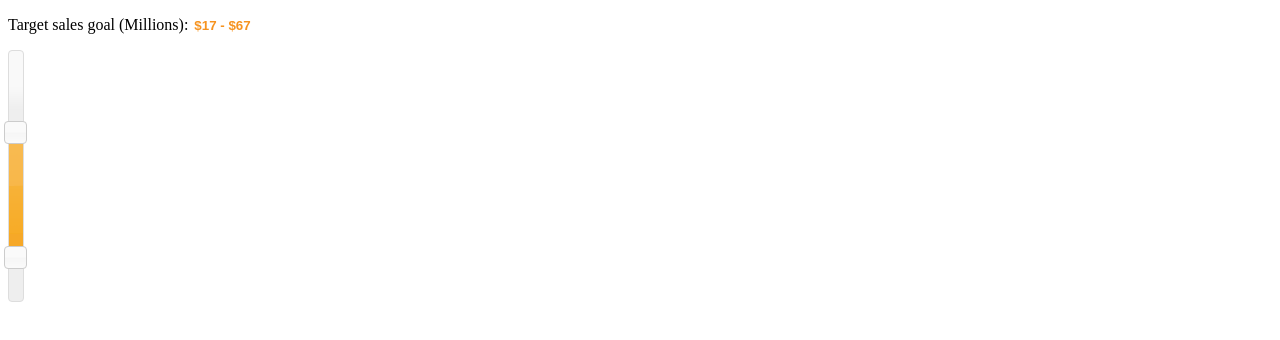
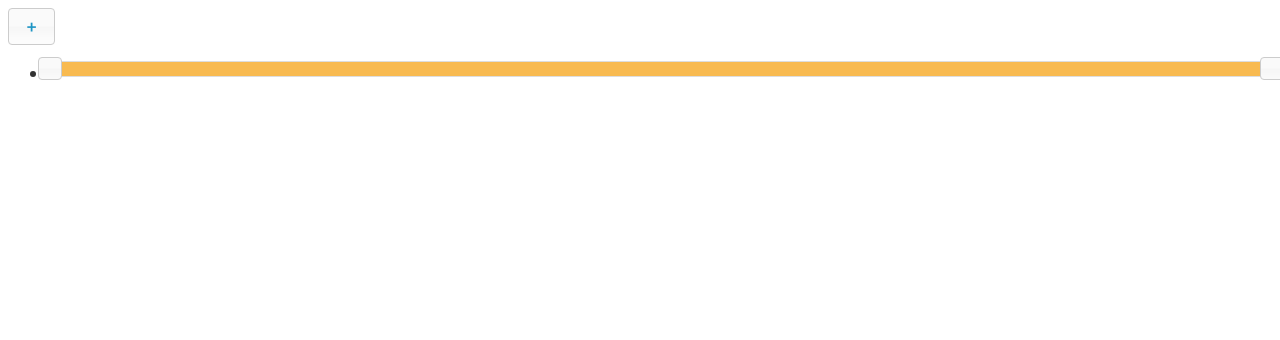
Before and after one commit to gothma/allen-slider, a plain HTML site: page index.html in a window 1280 px wide. Drawn offline with Linux system fonts and the light colour scheme.

Commit message:
Widget factory for range sliders

```diff
--- a/index.html
+++ b/index.html
@@ -7,29 +7,49 @@
   <script src="lib/jquery-ui-1.11.0/external/jquery/jquery.js"></script>
   <script src="lib/jquery-ui-1.11.0/jquery-ui.js"></script>
   <script>
-  $(function() {
-    $( "#slider-range" ).slider({
-      orientation: "vertical",
-      range: true,
-      values: [ 17, 67 ],
-      slide: function( event, ui ) {
-        $( "#amount" ).val( "$" + ui.values[ 0 ] + " - $" + ui.values[ 1 ] );
+  $( function() {
+    $.widget( "custom.widgetlist", {
+      // These options will be used as defaults
+      options: { className : "" },
+      _create: function() {
+        this.element
+          .addClass( "custom-widgetlist" );
+        this.list = $( "<ul>" ).appendTo( this.element );
+        this.add();
+      },
+      add: function() {
+        $( "<li>" ).appendTo( this.list ).slider({
+          orientation: "horizontal",
+          range: true,
+          values: [ 0, 100 ],
+          slide: function( event, ui ) {
+            $( "#amount" ).val( "$" + ui.values[ 0 ] + " - $" + ui.values[ 1 ] );
+          }
+        })
+      },
+      _destroy: function() {
+          // Use the destroy method to reverse everything your plugin has applied
+          return this._super();
+      },
+      _compare: function( interval1, interval2 ) {
+        start1 = $( "#container li" ).get()
       }
     });
-    $( "#amount" ).val( "$" + $( "#slider-range" ).slider( "values", 0 ) +
-      " - $" + $( "#slider-range" ).slider( "values", 1 ) );
+
+  $( "#container" ).widgetlist();
+  $( "#add-button" )
+    .button()
+    .click( function() {
+      $( "#container" ).widgetlist( "add" );
+    });
   });
   </script>
 </head>
 <body>
-
-<p>
-  <label for="amount">Target sales goal (Millions):</label>
-  <input type="text" id="amount" readonly style="border:0; color:#f6931f; font-weight:bold;">
-</p>
-
-<div id="slider-range" style="height:250px;"></div>
-
+<form>
+<div id="add-button">+</div>
+<div id="container"></div>
+</form>
 
 </body>
 </html>
```
